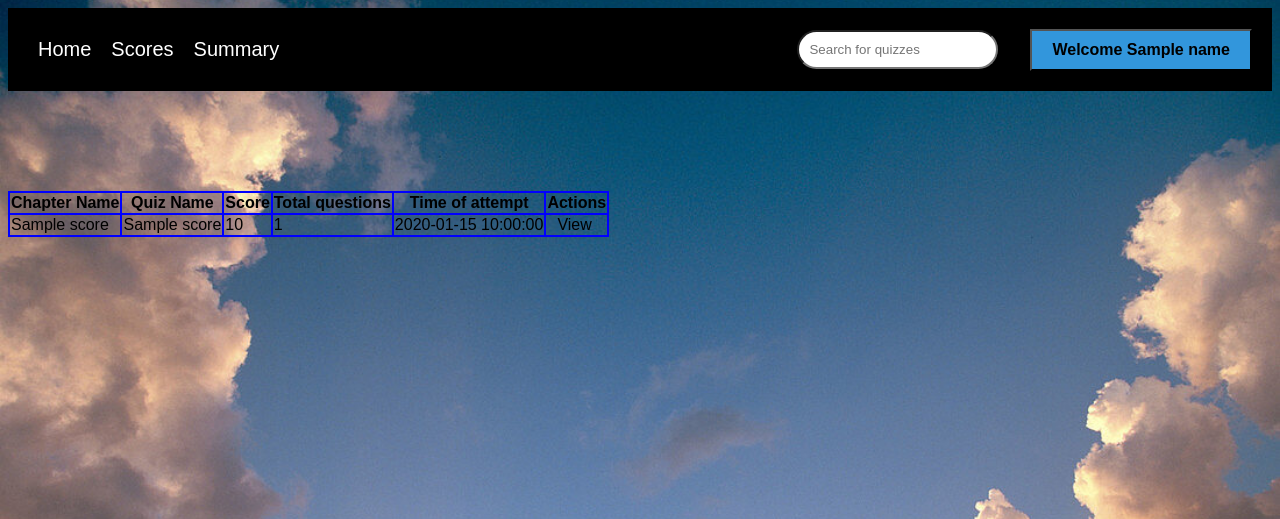
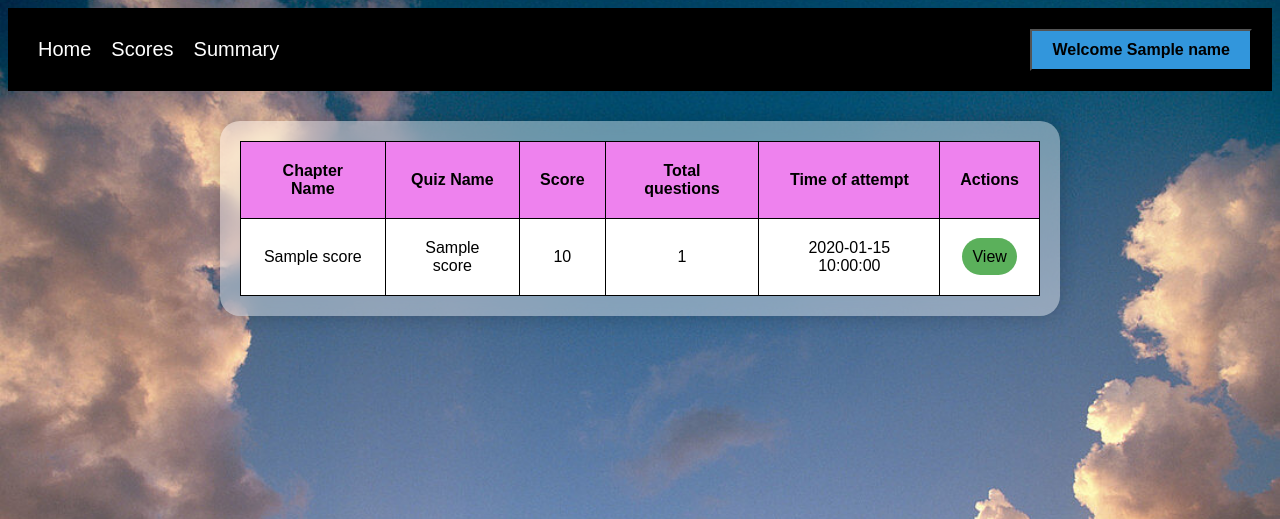
Before and after one commit to 22f3002631/Quiz-Master-V1, a Flask app: template templates/user_score.html in a window 1280 px wide. Shown: the top 519 px of the page. Run offline with Flask 3, Linux system fonts and the light colour scheme; the template is opened without the code that fills it: most values are stand-ins (such as "Sample title", 1, 10 or a date in 2020).

Commit message:
Final CSS implemented

```diff
--- a/templates/user_score.html
+++ b/templates/user_score.html
@@ -5,17 +5,38 @@
         <meta name="viewport" content="width=device-width;initial-scale=1.0">
         <title>Home</title>
         <link rel="stylesheet" href="/static/nav.css">
+        <link rel="stylesheet" href="/static/addeditany.css">
         <style>
             main{
-                align-items: center;
-                margin-top: 100px;
+                max-width: 800px;
+                margin:auto;
+                margin-top: 30px;
+                padding: 20px;
+                border-radius: 20px;
+                background-color: rgba(255, 255, 255, 0.4);
+                backdrop-filter: blur(10px);
             }
-            legend{
-                text-align: center;
+            a[href*='viewquiz_attempt']{
+                background-color: rgb(91, 176, 91);
+                border-radius: 20px;
             }
-            table,th,td{
-                border: 2px solid blue;
+            table{
                 border-collapse: collapse;
+            }
+            th,td{
+                padding: 20px;
+                background-color: white;
+                border: 1px solid black;
+            }
+            th{
+                background-color: violet;
+            }
+            @media(max-width:770px){
+                table{
+                    display: block;
+                    width: 100%;
+                    overflow-x: auto;
+                }
             }
         </style>
     </head>
@@ -25,18 +46,15 @@
                 <div class="navbar">
                     <a href="{{url_for('user_home')}}">Home</a>
                     <a href="{{url_for('user_score')}}">Scores</a>
-                    <a href="#">Summary</a>
+                    <a href="{{url_for('user_summary')}}">Summary</a>
                 </div>
                 <div class="down">
-                    <div>
-                        <input type="search" name="search" id="search" placeholder="Search for quizzes">
-                    </div>
                     <div class="down2">
-                    <button>Welcome {{name}}</button>
-                </div>
-                    <div class="drop">
-                        <a href="#">Edit profile</a>
-                        <a href="{{url_for('logout')}}">Logout</a>
+                        <button>Welcome {{name}}</button>
+                        <div class="drop">
+                            <a href="#">Edit profile</a>
+                            <a href="{{url_for('logout')}}">Logout</a>
+                        </div>
                     </div>
                 </div>
             </nav>
@@ -55,8 +73,8 @@
                     <td>{{s['quiz_name']}}</td>
                     <td>{{s['score']}}</td>
                     <td>{{s['q_count']}}</td>
-                    <td>{{s['time_stamp_of_attempt'] }}</td>
-                    <td><a style="color: black;" href="{{url_for('viewquiz_attempt',score_id=s['id'] )}}">View</a>
+                    <td>{{s['time'] }}</td>
+                    <td><a class="view" style="color: black;" href="{{url_for('viewquiz_attempt',score_id=s['id'] )}}">View</a>
                     </td>
                 </tr>
                 {% endfor %}
```
